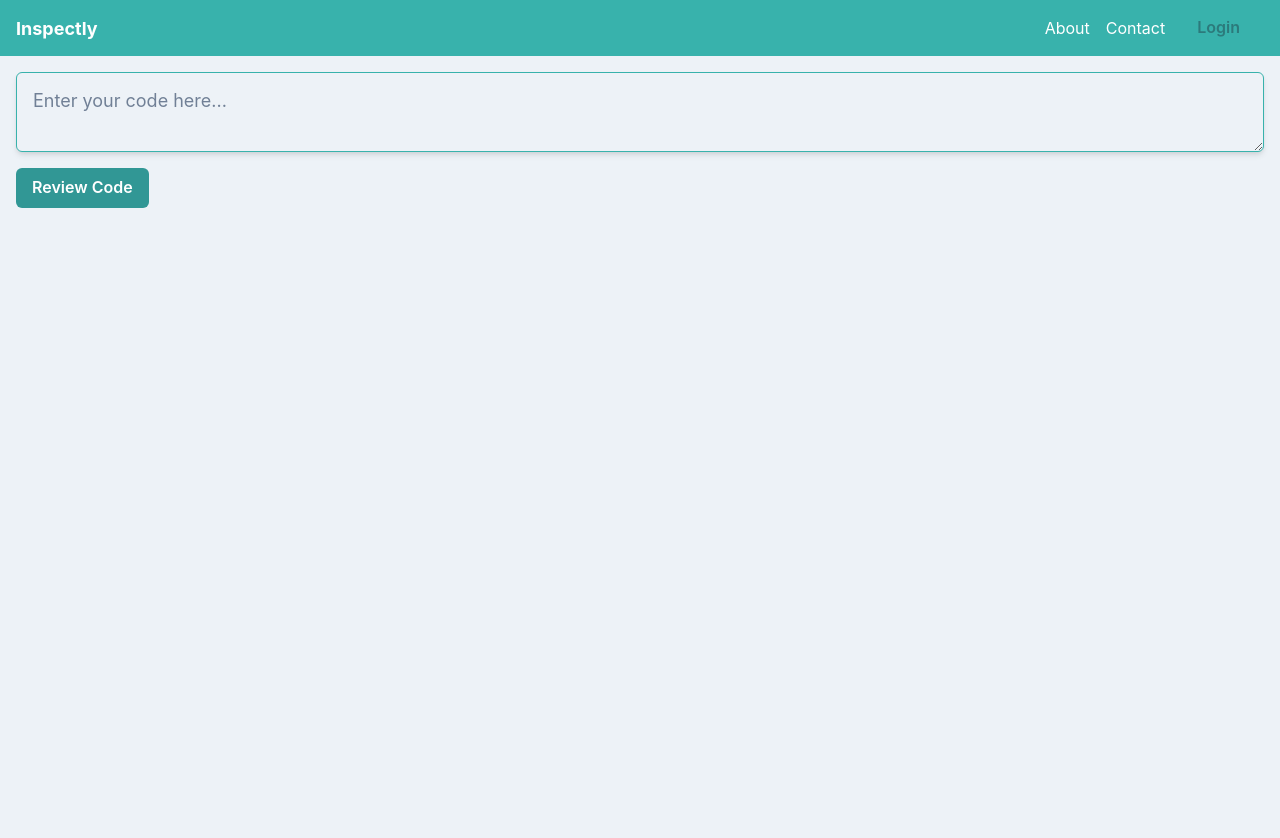
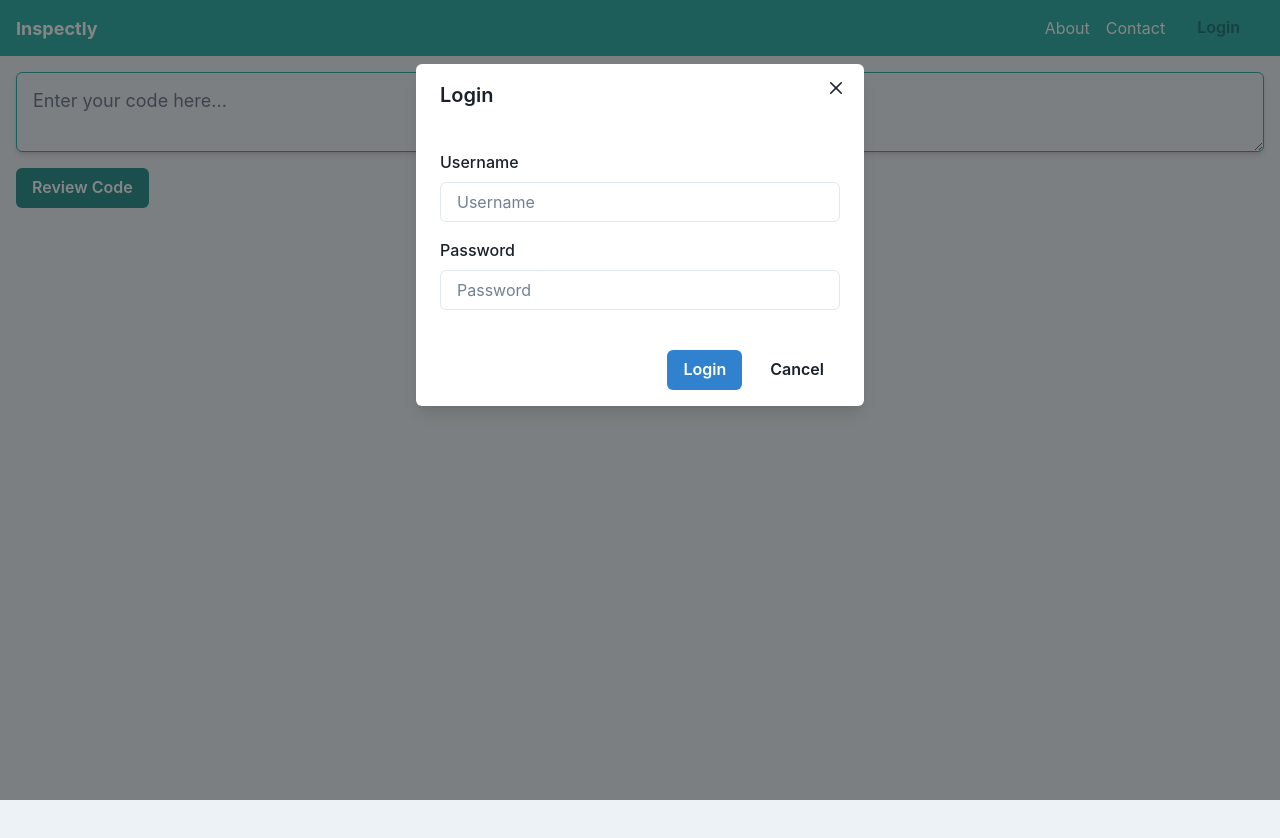
Before and after one commit to SamaMansour/Inspectly-frontend, a React (Create React App) app: page / in a window 1280 px wide. Both pictures are taken after a click on the button "Login". Shown: the top 838 px of the page. Built offline with nearby package versions, Linux system fonts and the light colour scheme.

Commit message:
Add login modal

```diff
--- a/src/components/navbar/Navbar.js
+++ b/src/components/navbar/Navbar.js
@@ -1,6 +1,28 @@
-import { Box, Flex, Link, Spacer, Button } from "@chakra-ui/react";
+import React, { useState } from "react";
+import {
+  Box,
+  Flex,
+  Link,
+  Spacer,
+  Button,
+  Modal,
+  ModalOverlay,
+  ModalContent,
+  ModalHeader,
+  ModalFooter,
+  ModalBody,
+  ModalCloseButton,
+  Input,
+  FormControl,
+  FormLabel,
+} from "@chakra-ui/react";
 
 function Navbar() {
+  const [isOpen, setIsOpen] = useState(false);
+
+  const onOpen = () => setIsOpen(true);
+  const onClose = () => setIsOpen(false);
+
   return (
     <Box bg="teal.400" px={4} py={2} color="white">
       <Flex alignItems="center">
@@ -14,10 +36,36 @@ function Navbar() {
         <Link href="/contact" mx={2}>
           Contact
         </Link>
-        <Button colorScheme="teal" variant="ghost" mx={2}>
+        <Button colorScheme="teal" variant="ghost" mx={2} onClick={onOpen}>
           Login
         </Button>
       </Flex>
+
+      <Modal isOpen={isOpen} onClose={onClose}>
+        <ModalOverlay />
+        <ModalContent>
+          <ModalHeader>Login</ModalHeader>
+          <ModalCloseButton />
+          <ModalBody pb={6}>
+            <FormControl mt={4}>
+              <FormLabel>Username</FormLabel>
+              <Input placeholder="Username" />
+            </FormControl>
+            <FormControl mt={4}>
+              <FormLabel>Password</FormLabel>
+              <Input placeholder="Password" type="password" />
+            </FormControl>
+          </ModalBody>
+          <ModalFooter>
+            <Button colorScheme="blue" mr={3} onClick={onClose}>
+              Login
+            </Button>
+            <Button variant="ghost" onClick={onClose}>
+              Cancel
+            </Button>
+          </ModalFooter>
+        </ModalContent>
+      </Modal>
     </Box>
   );
 }
```
